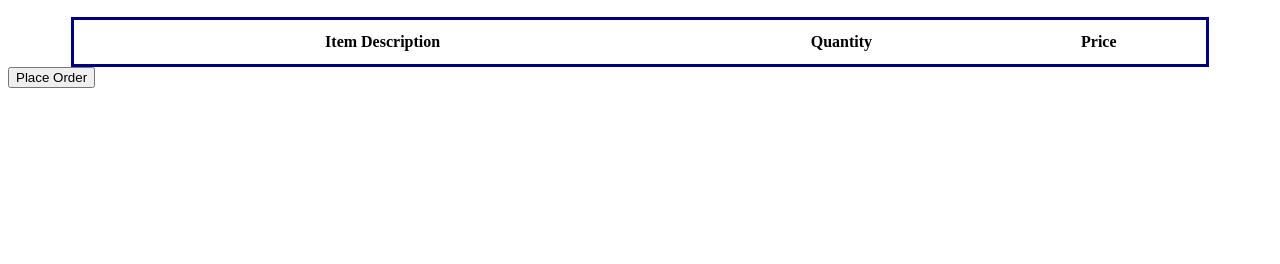
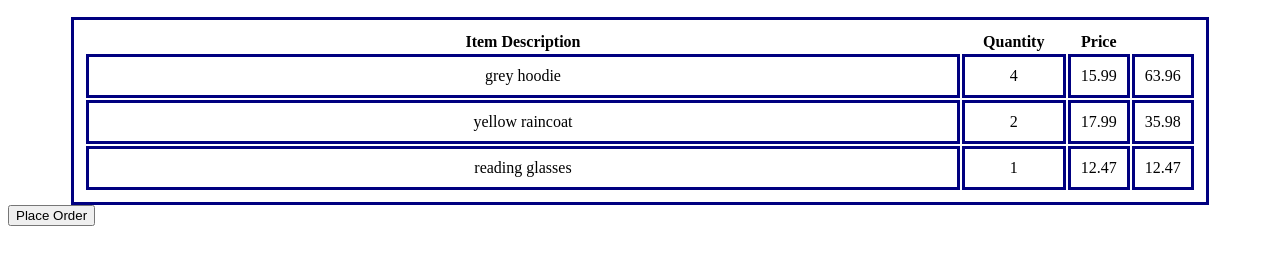
Before and after one commit to janellemellor/e-commerce-project, a plain HTML site: page cart/cart.html in a window 1280 px wide. Shown: the part 50-314 px from the top of the page. Drawn offline with Linux system fonts and the light colour scheme.

Commit message:
render cart

```diff
--- a/cart/cart.html
+++ b/cart/cart.html
@@ -50,6 +50,6 @@
 <div>
   <button>Place Order</button>
 </div>
-
+<script type="module" src="./shopping-cart.js"></script>
 </body>
 </html>
--- a/cart/render-line-items.js
+++ b/cart/render-line-items.js
@@ -18,8 +18,14 @@ function renderLineItems(cartLineItem, correspondingProduct) {
 
     const cartTotal = document.createElement('td');
 
-    cartTotal.textContent = calcLineItem(quantityTD, priceTD);
+    const totalItems = calcLineItem(cartLineItem.quantity, correspondingProduct.price);
+
+    cartTotal.textContent = totalItems;
+
+
     tr.appendChild(cartTotal);
+
+
 
     return tr;
 }
--- a/cart/shopping-cart.js
+++ b/cart/shopping-cart.js
@@ -6,12 +6,12 @@ import findById, { calcOrderItem } from '../common/utils.js';
 
 const table = document.getElementById('table');
 
-for (let i = 0; i < apparel.length; i ++) {
+for (let i = 0; i < cartData.length; i ++) {
     let cartItems = cartData[i];
 
-    const findCartItemsById = findById(apparel.id, cartItems);
+    const findCartItemsById = findById(cartItems.id, apparel);
 
-    const generateCart = renderLineItems(cartData, findCartItemsById);
+    const generateCart = renderLineItems(cartItems, findCartItemsById);
 
 
 
--- a/data/cart.js
+++ b/data/cart.js
@@ -1,4 +1,4 @@
-const cartdata = [
+const cartData = [
     { id: '2',
         quantity: 4
     },
@@ -15,4 +15,4 @@ const cartdata = [
 
 ];
 
-export default cartdata;
+export default cartData;
```
Also changed, not shown: test/utils.test.js (+14 -0 lines).
